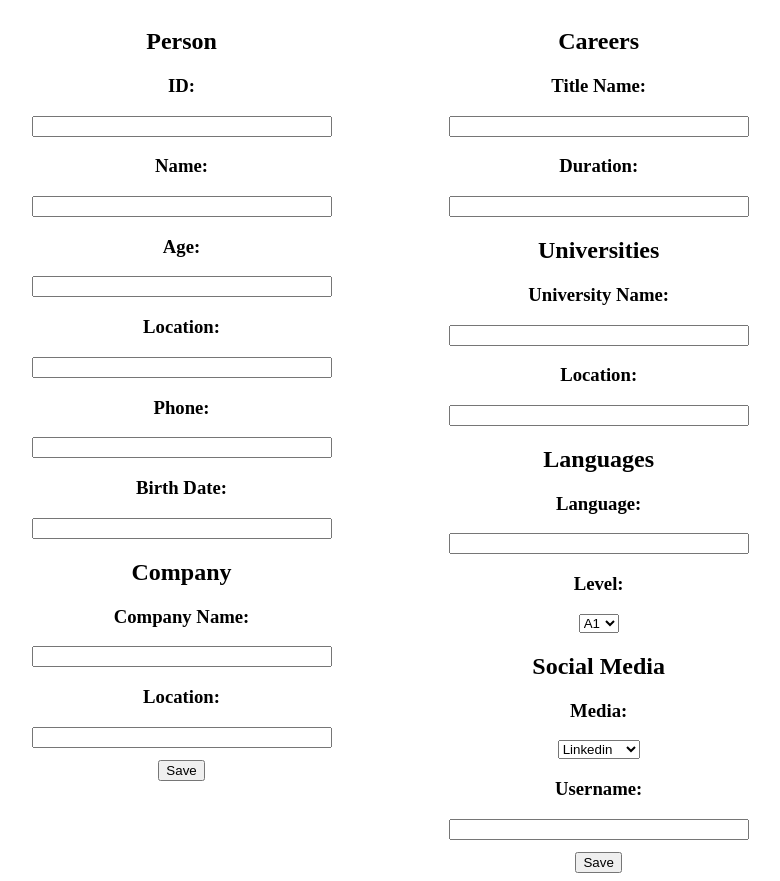
After one commit to sbuitragoo/djangoCV, a Django app: page /db/fill in a window 1280 px wide. The commit adds this page. Shown: the whole page, without its empty margins (35-815 px from the left). Run offline with Django 4.2, Linux system fonts and the light colour scheme.

Commit message:
made some changes in DB models, also started a basic template for BD Filling from the WP

```diff
--- a/cv/cv_app/static/css/index.css
+++ b/cv/cv_app/static/css/index.css
@@ -65,17 +65,16 @@
     float: left;
 }
 
-/* Set width length for the left, right and middle columns */
 .left {
-    width: 25%;
+    width: 33%;
 }
 
 .middle {
-    width: 30%;
+    width: 33%;
 }
 
 .right {
-    width: 75%;
+    width: 33%;
 }
 
 .row:after {
@@ -105,3 +104,13 @@
 .personal_d {
     text-align: left; font-family:'Gill Sans', 'Gill Sans MT', Calibri, 'Trebuchet MS', sans-serif; margin-left: 3%;
 }
+
+
+.table_title {
+    text-align: center; font-family:'Gill Sans', 'Gill Sans MT', Calibri, 'Trebuchet MS', sans-serif; background-color: gray; width: 60%; max-width: 400px;
+}
+
+.table_input {
+    width: 70%;
+    max-width: 600px;
+}
--- a/cv/cv_app/templates/cv_app/menu.html
+++ b/cv/cv_app/templates/cv_app/menu.html
@@ -29,7 +29,9 @@
         <form action="{% url 'cv_app:additional_info' %}" method="get">
             <button class="buttons">Additional Information</button>
         </form>
-
+        <form action="{% url 'cv_app:db_filling' %}" method="get">
+            <button class="buttons">Make yours!</button>
+        </form>
     </div>
 
 </html>
--- /dev/null
+++ b/cv/cv_app/templates/cv_app/tables.html
@@ -0,0 +1,153 @@
+{% load static %}
+<!DOCTYPE html>
+<html>
+    <title>My CV</title>
+    <head>
+        <link rel="stylesheet" type="text/css" href="{% static 'css/index.css' %}"/>
+    </head>
+    <body>
+        <div class="row">
+            <div class="column left" style="text-align: center;">
+                <!-- Person Table -->
+                <h2 style="text-align: center;">Person</h2>
+                <section>
+                    <h3>ID:</h3>
+                    <form action="{% url 'cv_app:menu' %}" method="post">
+                        {% csrf_token %}
+                        <input type="text" required class="table_input" name="person_table_id">
+                    </form>
+                </section>
+                <section>
+                    <h3>Name:</h3>
+                    <form action="{% url 'cv_app:menu' %}" method="post">
+                        {% csrf_token %}
+                        <input type="text" required class="table_input" name="person_table_name">
+                    </form>
+                </section>
+                <section>
+                    <h3>Age:</h3>
+                    <form action="{% url 'cv_app:menu' %}" method="post">
+                        {% csrf_token %}
+                        <input type="text" required class="table_input" name="person_table_age">
+                    </form>
+                </section>
+                <section>
+                    <h3>Location:</h3>
+                    <form action="{% url 'cv_app:menu' %}" method="post">
+                        {% csrf_token %}
+                        <input type="text" required class="table_input" name="person_table_location">
+                    </form>
+                </section>
+                <section>
+                    <h3>Phone:</h3>
+                    <form action="{% url 'cv_app:menu' %}" method="post">
+                        {% csrf_token %}
+                        <input type="text" required class="table_input" name="person_table__phone">
+                    </form>
+                </section>
+                <section>
+                    <h3>Birth Date:</h3>
+                    <form action="{% url 'cv_app:menu' %}" method="post">
+                        {% csrf_token %}
+                        <input type="text" required class="table_input" name="person_table_birth">
+                    </form>
+                </section>
+                <!-- Company Table -->
+                <h2 style="text-align: center;">Company</h2>
+                <section>
+                    <h3>Company Name:</h3>
+                    <form action="{% url 'cv_app:menu' %}" method="post">
+                        {% csrf_token %}
+                        <input type="text" required class="table_input" name="company_table_name">
+                    </form>
+                </section>
+                <section>
+                    <h3>Location:</h3>
+                    <form action="{% url 'cv_app:menu' %}" method="post">
+                        {% csrf_token %}
+                        <input type="text" required class="table_input" name="company_table_location">
+                    </form>
+                </section>
+                <button style="margin-top: 3%;">Save</button>
+            </div>
+            <div class="column middle" style="text-align: center;">
+                <!-- Career Table -->
+                <h2 style="text-align: center;">Careers</h2>
+                <section>
+                    <h3>Title Name:</h3>
+                    <form action="{% url 'cv_app:menu' %}" method="post">
+                        {% csrf_token %}
+                        <input type="text" required class="table_input" name="career_table_name">
+                    </form>
+                </section>
+                <section>
+                    <h3>Duration:</h3>
+                    <form action="{% url 'cv_app:menu' %}" method="post">
+                        {% csrf_token %}
+                        <input type="text" required class="table_input" name="career_table_duration">
+                    </form>
+                </section>
+                <!-- University Table -->
+                <h2 style="text-align: center;">Universities</h2>
+                <section>
+                    <h3>University Name:</h3>
+                    <form action="{% url 'cv_app:menu' %}" method="post">
+                        {% csrf_token %}
+                        <input type="text" required class="table_input" name="university_table_name">
+                    </form>
+                </section>
+                <section>
+                    <h3>Location:</h3>
+                    <form action="{% url 'cv_app:menu' %}" method="post">
+                        {% csrf_token %}
+                        <input type="text" required class="table_input" name="university_table_location">
+                    </form>
+                </section>
+                <!-- Languages Table -->
+                <h2 style="text-align: center;">Languages</h2>
+                <section>
+                    <h3>Language:</h3>
+                    <form action="{% url 'cv_app:menu' %}" method="post">
+                        {% csrf_token %}
+                        <input type="text" required class="table_input" name="language_table_language">
+                    </form>
+                </section>
+                <section>
+                    <h3>Level:</h3>
+                    <form action="{% url 'cv_app:menu' %}" method="post">
+                        {% csrf_token %}
+                        <select name="language_level">
+                            <option value="A1">A1</option>
+                            <option value="A2">A2</option>
+                            <option value="B1">B1</option>
+                            <option value="B2">B2</option>
+                            <option value="B2">C1</option>
+                          </select>
+                    </form>
+                </section>
+                <!-- Social Media Table -->
+                <h2 style="text-align: center;">Social Media</h2>
+                <section>
+                    <h3>Media:</h3>
+                    <form action="{% url 'cv_app:menu' %}" method="post">
+                        {% csrf_token %}
+                        <select name="media">
+                            <option value="Linkedin">Linkedin</option>
+                            <option value="GitHub">Github</option>
+                            <option value="Instagram">Instagram</option>
+                            <option value="Twitter">Twitter</option>
+                          </select>
+                    </form>
+                </section>
+                <section>
+                    <h3>Username:</h3>
+                    <form action="{% url 'cv_app:menu' %}" method="post">
+                        {% csrf_token %}
+                        <input type="text" required class="table_input" name="media_table_user">
+                    </form>
+                </section>
+                <button style="margin-top: 3%;">Save</button>
+            </div>
+        </div>
+    </body>
+</html>
--- a/cv/cv_app/urls.py
+++ b/cv/cv_app/urls.py
@@ -12,6 +12,7 @@ urlpatterns = [
     path('studies', views.studies, name='studies'),
     path('work/experience', views.work_experience, name='work_experience'),
     path('info/additional', views.additional_info, name='additional_info'),
+    path('db/fill', views.db_filling, name='db_filling'),
 ]
 
 urlpatterns += staticfiles_urlpatterns()
--- a/cv/cv_app/views.py
+++ b/cv/cv_app/views.py
@@ -40,3 +40,7 @@ def work_experience(request):
 def additional_info(request):
     template = loader.get_template('cv_app/additional_info.html')
     return HttpResponse(template.render({}, request))
+
+def db_filling(request):
+    template = loader.get_template('cv_app/tables.html')
+    return HttpResponse(template.render({}, request))
```
Also changed, not shown: cv/cv_app/models.py (+42 -33 lines), cv/cv_app/migrations/0003_alter_studies_id_alter_studies_title_name.py (added), cv/cv_app/migrations/0004_alter_company_id_alter_languages_id_and_more.py (added), cv/cv_app/migrations/0005_rename_study_id_personstudies_study_name_and_more.py (added), cv/cv_app/migrations/0006_remove_socialmedia_value_personmedia_value.py (added), cv/cv_app/migrations/0007_workexperience_position.py (added), cv/db.sqlite3.
